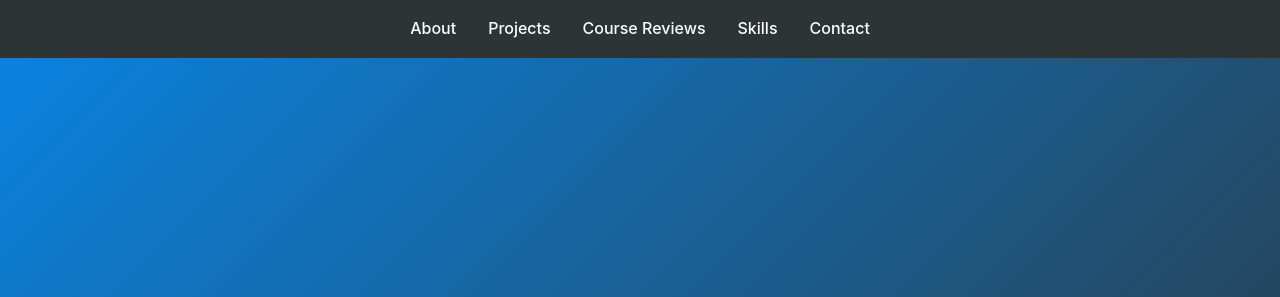
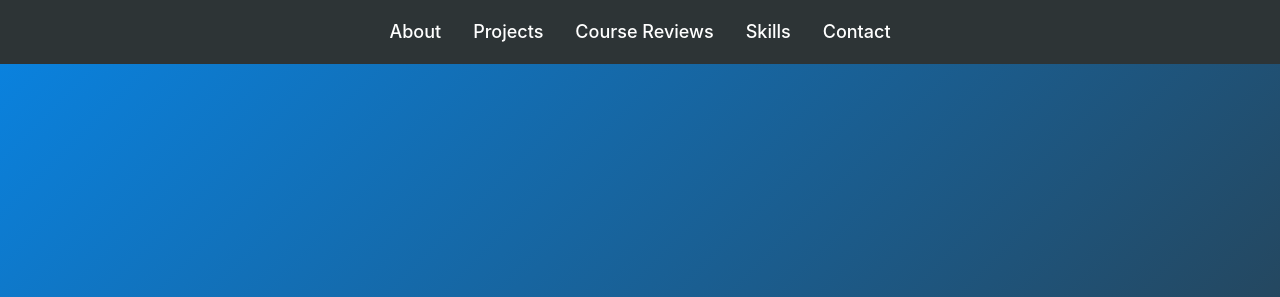
Before and after one commit to peterqlin/my-site, a plain HTML site: page index.html in a window 1280 px wide. Shown: the top 297 px of the page. Drawn offline with Linux system fonts and the light colour scheme.

Commit message:
fixed header sizing

```diff
--- a/style.css
+++ b/style.css
@@ -29,18 +29,26 @@ body {
 /* Header and Navigation */
 header {
     background-color: var(--primary-color);
-    padding: 1rem 0;
+    height: 4rem;  /* Fixed height */
+    display: flex;
+    align-items: center;
     position: fixed;
     width: 100%;
     top: 0;
     z-index: 1000;
 }
 
+nav {
+    width: 100%;
+}
+
 nav ul {
     display: flex;
     justify-content: center;
     list-style: none;
-    gap: 2rem;
+    gap: clamp(1rem, 3vw, 2rem);
+    height: 100%;
+    align-items: center;
 }
 
 nav a {
@@ -48,6 +56,7 @@ nav a {
     text-decoration: none;
     font-weight: 500;
     transition: color 0.3s ease;
+    font-size: clamp(0.875rem, 2vw, 1.125rem);  /* Responsive font size */
 }
 
 nav a:hover {
```
